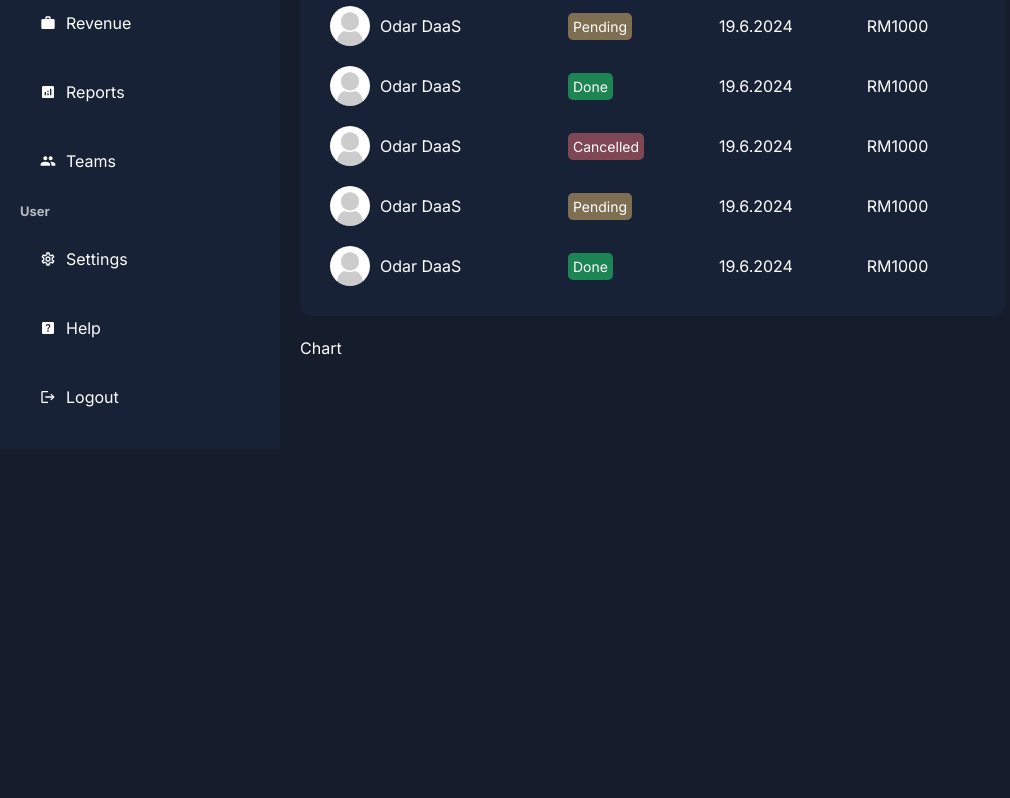
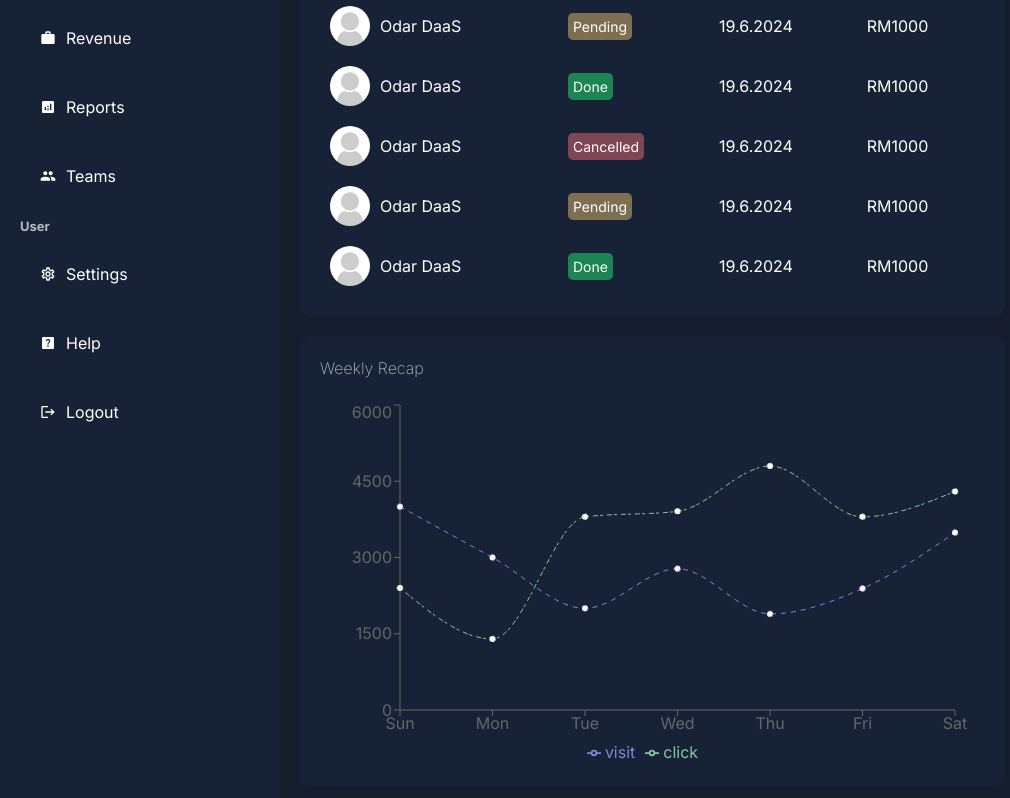
Before and after one commit to chaad98/Admin-Dashboard, a Next.js app: page /dashboard in a window 1280 px wide. Shown: the part 438-1236 px from the top of the page, without its empty margins (0-1010 px from the left). Before the commit the page ends 887 px from the top, so only its background shows below. Built offline with nearby package versions, Linux system fonts and the light colour scheme.

Commit message:
Completed animated chart design

```diff
--- a/src/app/ui/dashboard/chart/chart.module.css
+++ b/src/app/ui/dashboard/chart/chart.module.css
@@ -1,2 +1,12 @@
 .container {
+  background-color: var(--bgSoft);
+  height: 450px;
+  padding: 20px;
+  border-radius: 10px;
 }
+
+.title {
+  font-weight: 200;
+  color: var(--textSoft);
+  margin-bottom: 20px;
+}
--- a/src/app/ui/dashboard/chart/chart.tsx
+++ b/src/app/ui/dashboard/chart/chart.tsx
@@ -1,7 +1,92 @@
-import style from "./chart.module.css";
+"use client";
+
+import {
+  Legend,
+  Line,
+  LineChart,
+  ResponsiveContainer,
+  Tooltip,
+  XAxis,
+  YAxis,
+} from "recharts";
+import styles from "./chart.module.css";
+
+const data = [
+  {
+    name: "Sun",
+    visit: 4000,
+    click: 2400,
+  },
+  {
+    name: "Mon",
+    visit: 3000,
+    click: 1398,
+  },
+  {
+    name: "Tue",
+    visit: 2000,
+    click: 3800,
+  },
+  {
+    name: "Wed",
+    visit: 2780,
+    click: 3908,
+  },
+  {
+    name: "Thu",
+    visit: 1890,
+    click: 4800,
+  },
+  {
+    name: "Fri",
+    visit: 2390,
+    click: 3800,
+  },
+  {
+    name: "Sat",
+    visit: 3490,
+    click: 4300,
+  },
+];
 
 const Chart = () => {
-  return <div>Chart</div>;
+  return (
+    <div className={styles.container}>
+      <h2 className={styles.title}>Weekly Recap</h2>
+      <ResponsiveContainer width="100%" height="90%">
+        <LineChart
+          width={500}
+          height={300}
+          data={data}
+          margin={{
+            top: 5,
+            right: 30,
+            left: 20,
+            bottom: 5,
+          }}
+        >
+          <XAxis dataKey="name" />
+          <YAxis />
+          <Tooltip
+            contentStyle={{ backgroundColor: "#151c2c", border: "none" }}
+          />
+          <Legend />
+          <Line
+            type="monotone"
+            dataKey="visit"
+            stroke="#8884d8"
+            strokeDasharray="5 5"
+          />
+          <Line
+            type="monotone"
+            dataKey="click"
+            stroke="#82ca9d"
+            strokeDasharray="3 4 5 2"
+          />
+        </LineChart>
+      </ResponsiveContainer>
+    </div>
+  );
 };
 
 export default Chart;
```
